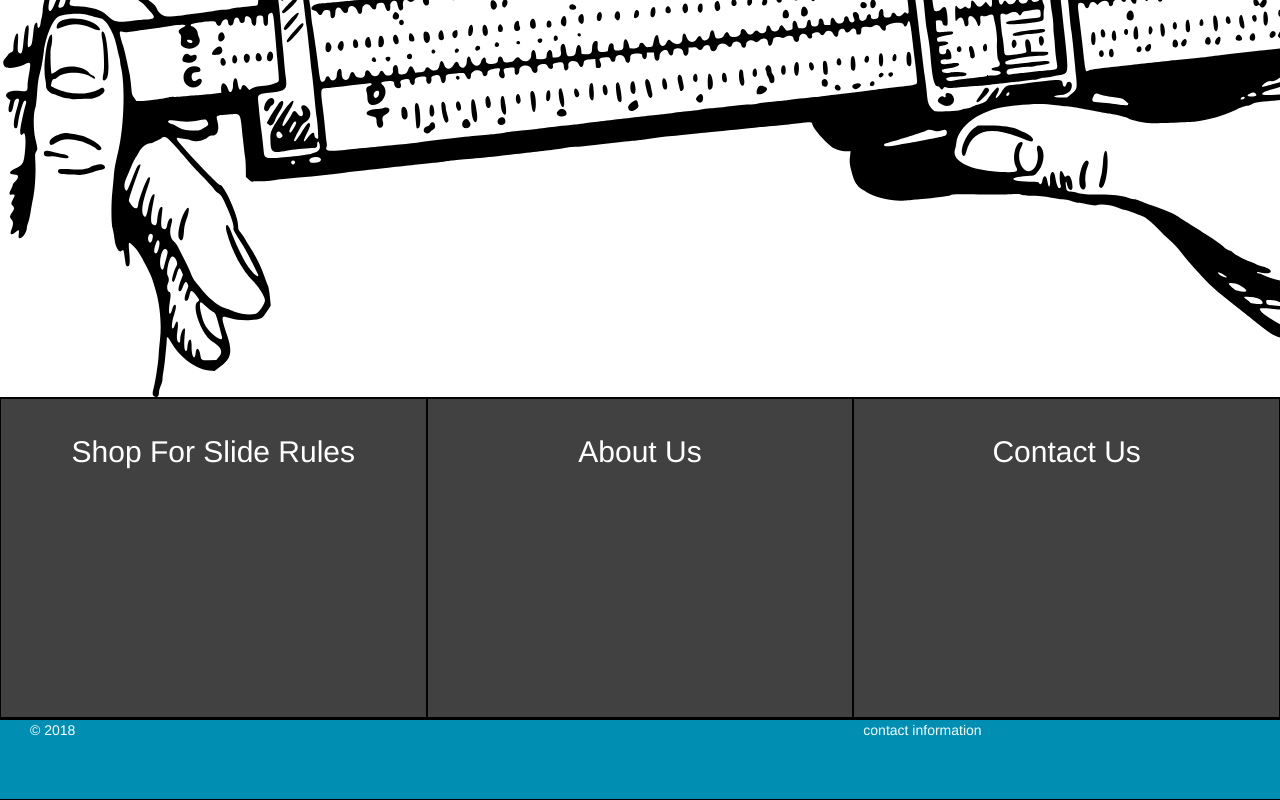
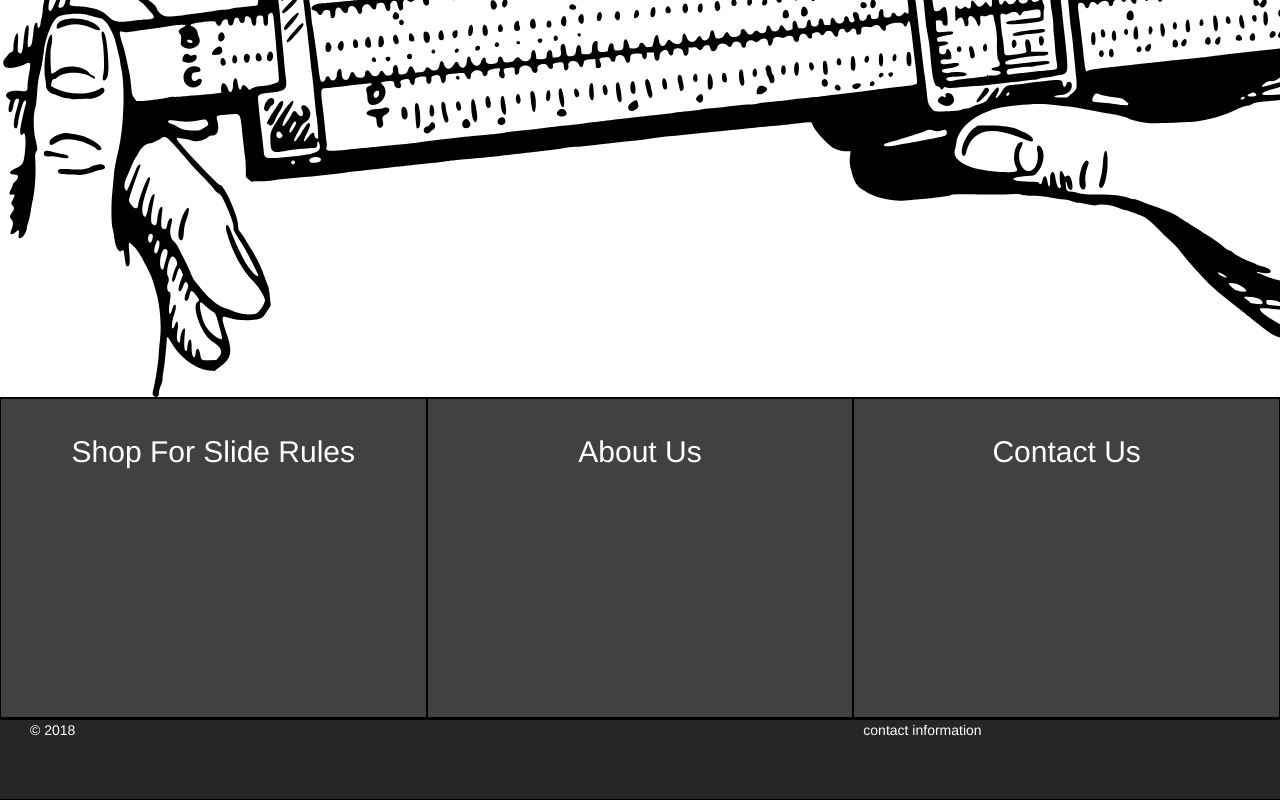
Before and after one commit to scrmbld/bootcamp2-final, a website: page index.html in a window 1280 px wide. Shown: the part 404-1204 px from the top of the page. Drawn offline with nearby package versions, Linux system fonts and the light colour scheme.

Commit message:
reverted  footer color

```diff
--- a/css/style.css
+++ b/css/style.css
@@ -120,7 +120,7 @@ p.featurette-p{
 .foot{
 	height:10vh;
 	border-top:1px solid black;
-	background-color:#008fb3;
+	background-color:#262626;
 }
 .foot div p{
 	color:white;
```
